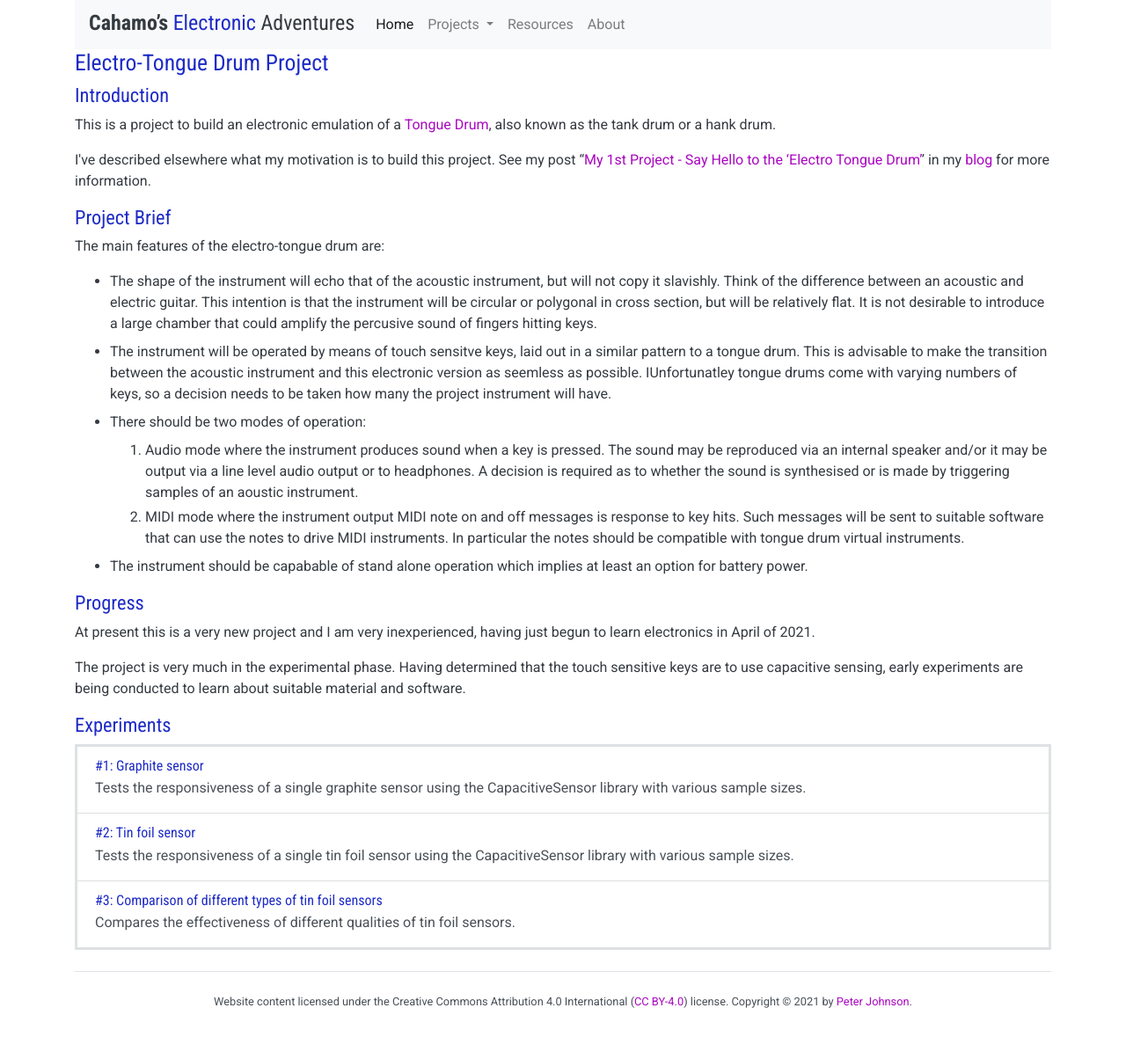
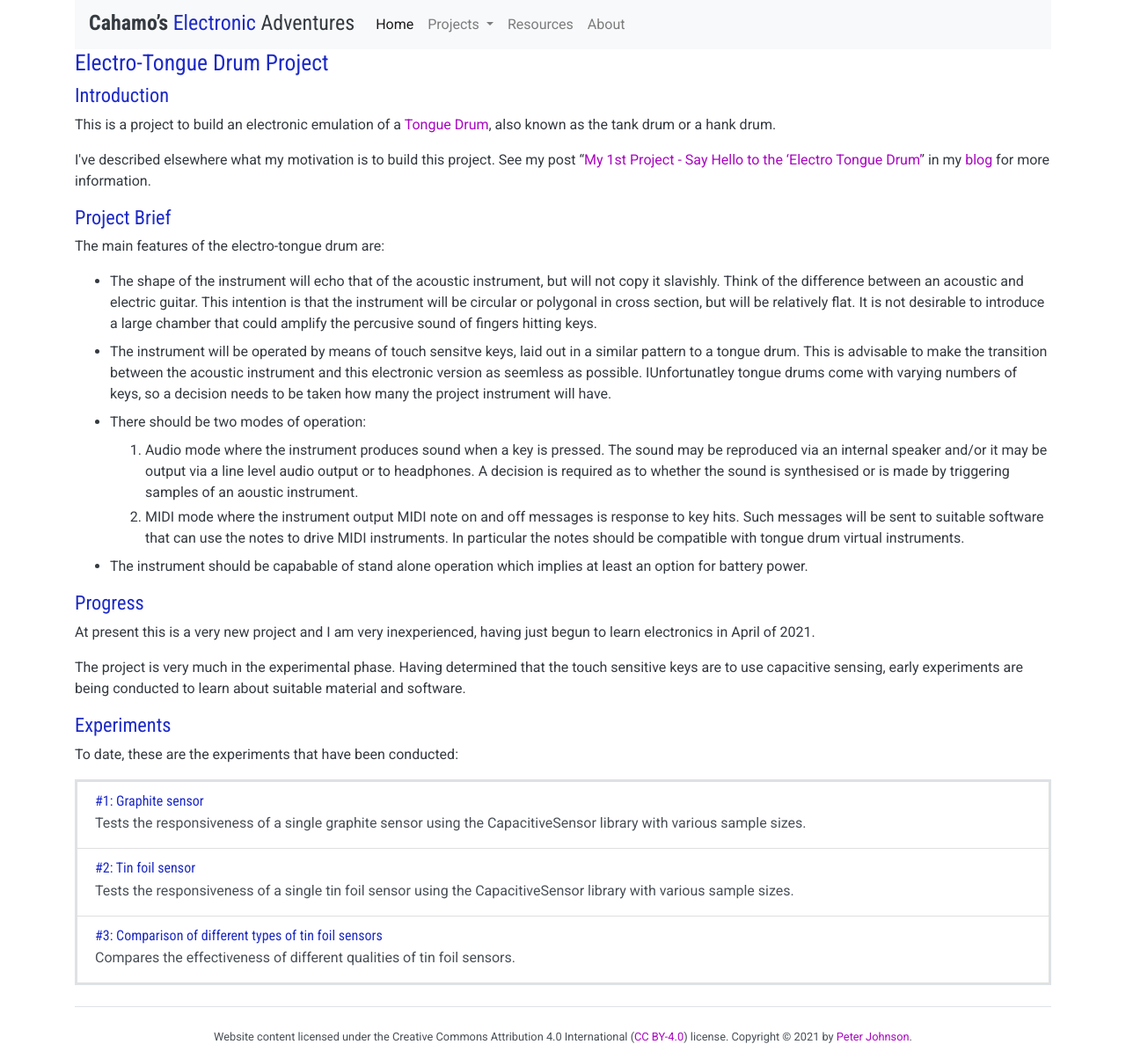
Before and after one commit to cahamo/cahamo.github.io, a Jekyll site: the page built from tongue-drum/index.html, in a window 1280 px wide. Shown: the whole page at 88% size. Built offline with Jekyll 4.4.1, drawn with Linux system fonts in a browser that asks for light colours; comment, search, counter and statistics services are not loaded; before the commit the page ends 1164 px from its top, so only the background shows below that.

Commit message:
Update index.html
Add explanatory paragraph to Experiments section

```diff
--- a/tongue-drum/index.html
+++ b/tongue-drum/index.html
@@ -41,6 +41,8 @@ layout: default
 
 <h2>Experiments</h2>
 
+<p>To date, these are the experiments that have been conducted:</p>
+
 <div class="list-group">
     <a href="./experiment-1" class="list-group-item list-group-item-action flex-column align-items-start">
         <h3 class="mb-1">#1: Graphite sensor</h3>
```
